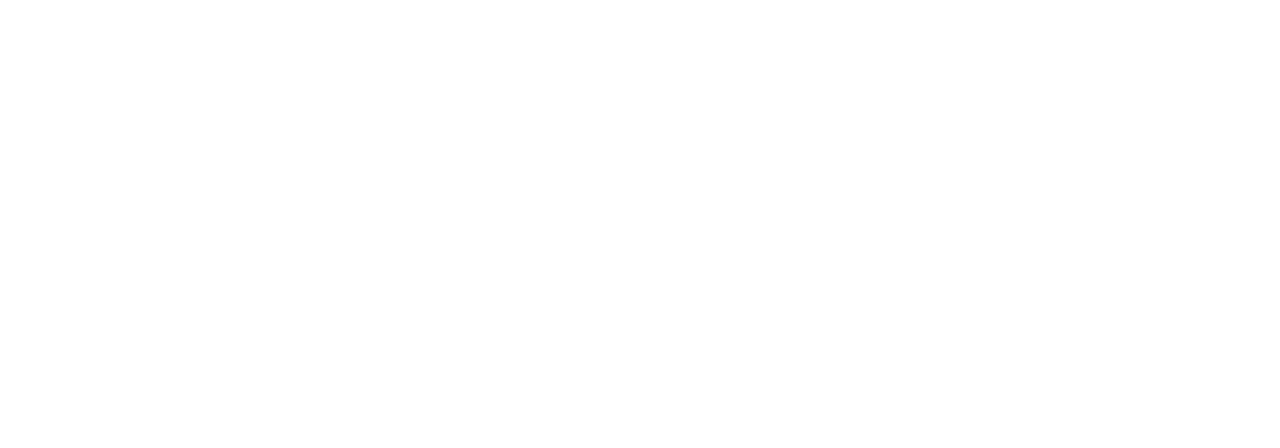
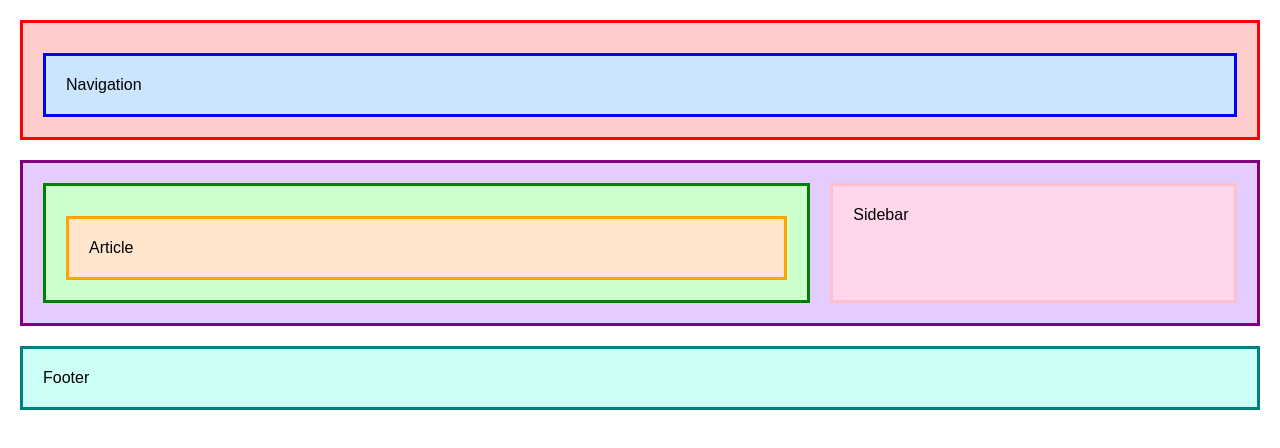
Before and after one commit to meskilsson/HTML-CSS-Prac, a plain HTML site: page index.html in a window 1280 px wide. Drawn offline with Linux system fonts and the light colour scheme.

Commit message:
visualization of semantics and boxes

```diff
--- a/index.html
+++ b/index.html
@@ -1,26 +1,23 @@
 <!DOCTYPE html>
 <html lang="en">
+<head>
+  <meta charset="UTF-8">
+  <meta name="viewport" content="width=device-width, initial-scale=1.0">
+  <title>Simple Layout</title>
+  <link rel="stylesheet" href="style.css">
+</head>
+<body>
+  <header class="header">
+    <nav class="nav">Navigation</nav>
+  </header>
 
-<head>
-    <meta charset="UTF-8">
-    <meta name="viewport" content="width=device-width, initial-scale=1.0">
-    <title>Document</title>
-</head>
+  <main class="main">
+    <section class="section">
+      <article class="article">Article</article>
+    </section>
+    <aside class="aside">Sidebar</aside>
+  </main>
 
-<body>
-    <header>
-        <nav></nav>
-    </header>
-    <main>
-        <section>
-            <article>
-
-            </article>
-        </section>
-        <aside>
-
-        </aside>
-    </main>
+  <footer class="footer">Footer</footer>
 </body>
-
 </html>
--- /dev/null
+++ b/style.css
@@ -0,0 +1,55 @@
+
+body {
+  margin: 20px;
+  font-family: Arial, sans-serif;
+}
+
+.header {
+  border: 3px solid red;
+  background-color: #ffcccc;
+  padding: 20px;
+}
+
+.nav {
+  border: 3px solid blue;
+  background-color: #cce5ff;
+  padding: 20px;
+  margin-top: 10px;
+}
+
+.main {
+  display: flex;
+  gap: 20px;
+  border: 3px solid purple;
+  background-color: #e5ccff;
+  padding: 20px;
+  margin-top: 20px;
+}
+
+.section {
+  flex: 2;
+  border: 3px solid green;
+  background-color: #ccffcc;
+  padding: 20px;
+}
+
+.article {
+  border: 3px solid orange;
+  background-color: #ffe5cc;
+  padding: 20px;
+  margin-top: 10px;
+}
+
+.aside {
+  flex: 1;
+  border: 3px solid pink;
+  background-color: #ffd6eb;
+  padding: 20px;
+}
+
+.footer {
+  border: 3px solid teal;
+  background-color: #ccfff5;
+  padding: 20px;
+  margin-top: 20px;
+}
```
